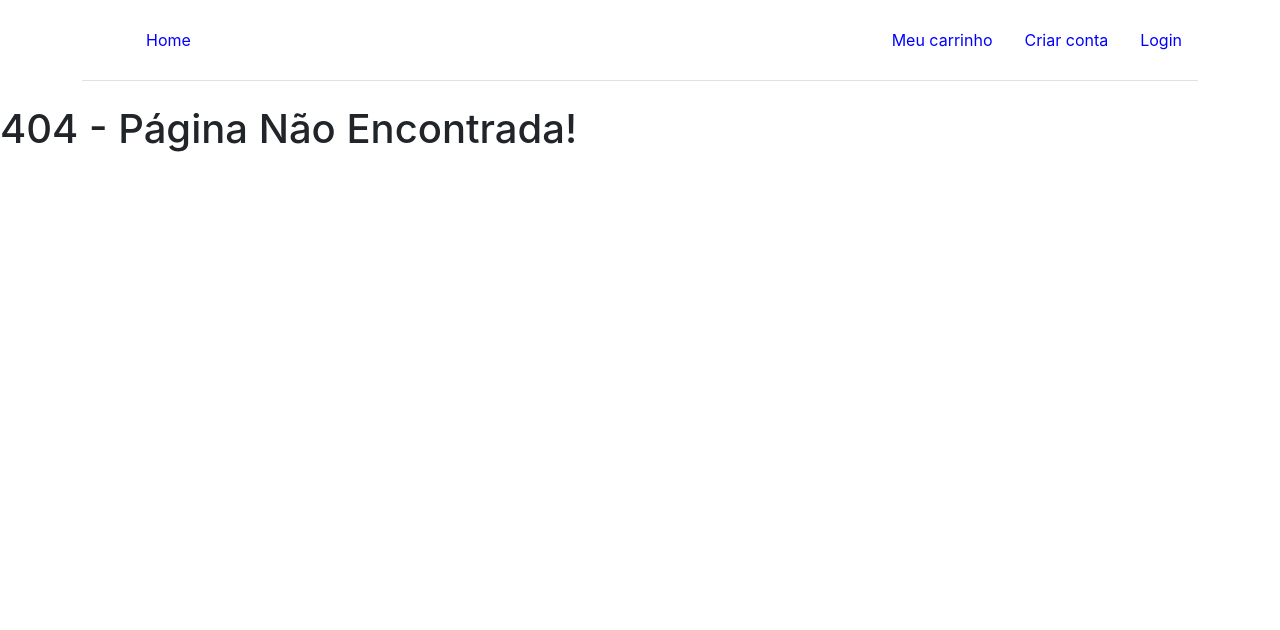
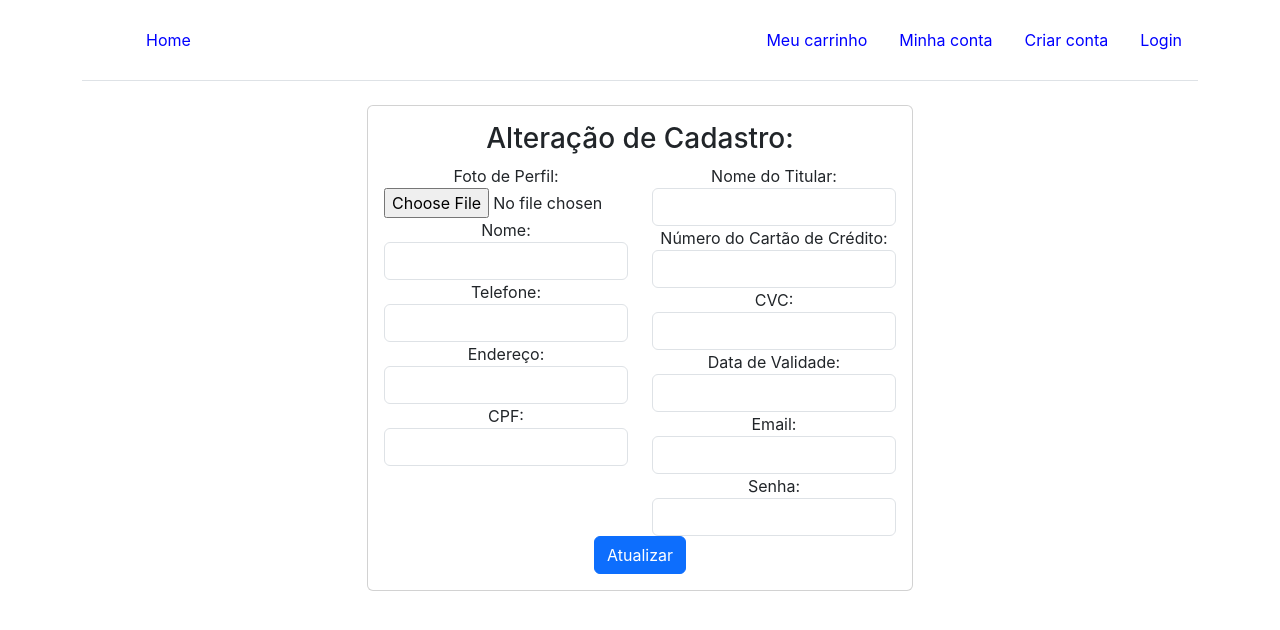
Before and after one commit to ghgarayo/petshop, a React (Create React App) app in the folder frontend/: page /alteracao in a window 1280 px wide. Before the commit this address had no page. Shown: the top 630 px of the page. Built offline with nearby package versions, Linux system fonts and the light colour scheme; no server answers; the HTML template or start-up script is replaced by a standard one.

Commit message:
Adicionado opção de editar perfil

```diff
--- a/frontend/src/RoutesConfig.js
+++ b/frontend/src/RoutesConfig.js
@@ -4,7 +4,7 @@ import Login from './pages/Login';
 import Cliente from './pages/Cliente';
 import PaginaInicial from './pages/inicial';
 import Carrinho from './pages/Carrinho';
-
+import AlteracaoCadastro from './components/Alteracadastro';
 export default function RoutesConfig() {
   return (
 
@@ -14,6 +14,7 @@ export default function RoutesConfig() {
       <Route path="/cliente" element={<Cliente />} />
       <Route path="/login" element={<Login />} />
       <Route path="/carrinho" element={<Carrinho />} />
+      <Route path="/alteracao" element={<AlteracaoCadastro />} />
       <Route path="*" element={<h1>404 - Página Não Encontrada!</h1>} />
     </Routes>
 
--- /dev/null
+++ b/frontend/src/components/Alteracadastro/index.js
@@ -0,0 +1,205 @@
+import React, { useState, useEffect } from 'react';
+import api from '../../services/api';
+
+export default function AlteracaoCadastro() {
+  const [avatar, setAvatar] = useState(null);
+  const [nomeCompleto, setNomeCompleto] = useState('');
+  const [telefone, setTelefone] = useState('');
+  const [endereco, setEndereco] = useState('');
+  const [cpf, setCpf] = useState('');
+  const [email, setEmail] = useState('');
+  const [senha, setSenha] = useState('');
+  const [cardHolderName, setCardHolderName] = useState('');
+  const [cardNumber, setCardNumber] = useState('');
+  const [cvc, setCvc] = useState('');
+  const [expirationDate, setExpirationDate] = useState('');
+
+  useEffect(() => {
+    // Simulando a obtenção dos dados do usuário da API
+    const fetchUserData = async () => {
+      try {
+        const response = await api.get('/customer/${id}');
+        const userData = response.data;
+
+        setNomeCompleto(userData.nomeCompleto);
+        setTelefone(userData.telefone);
+        setEndereco(userData.endereco);
+        setCpf(userData.cpf);
+        setEmail(userData.email);
+        setCardHolderName(userData.cardHolderName);
+        setCardNumber(userData.cardNumber);
+        setCvc(userData.cvc);
+        setExpirationDate(userData.expirationDate);
+      } catch (error) {
+        console.error(error);
+        alert('Ocorreu um erro ao buscar os dados do usuário! Veja no console.');
+      }
+    };
+
+    fetchUserData();
+  }, []);
+
+  const handleSubmit = async (event) => {
+    event.preventDefault();
+
+    if (email.indexOf('@') === -1) {
+      alert('O campo de email deve conter o caractere "@"');
+      return;
+    }
+
+    try {
+      const formData = new FormData();
+      formData.append('avatar', avatar ? avatar : '');
+      formData.append('nomeCompleto', nomeCompleto);
+      formData.append('telefone', telefone);
+      formData.append('endereco', endereco);
+      formData.append('cpf', cpf);
+      formData.append('email', email);
+      formData.append('senha', senha);
+      formData.append('cardHolderName', cardHolderName);
+      formData.append('cardNumber', cardNumber);
+      formData.append('cvc', cvc);
+      formData.append('expirationDate', expirationDate);
+
+      await api.put('/customer', formData, {
+        headers: {
+          'Content-Type': 'multipart/form-data',
+        },
+      });
+
+      alert(`O usuário ${nomeCompleto} foi atualizado com sucesso!`);
+    } catch (error) {
+      console.error(error);
+      alert('Ocorreu um erro ao atualizar o usuário! Veja no console.');
+    }
+  };
+
+  return (
+    <div className="container text-center">
+      <div className="row">
+        <div className="col-md-6 offset-md-3">
+          <div className="card">
+            <div className="card-body">
+              <h3 className="card-title">Alteração de Cadastro:</h3>
+
+              <form onSubmit={handleSubmit}>
+                <div className="row">
+                  <div className="col-md-6">
+                    <div className="form-group">
+                      <label>Foto de Perfil:</label>
+                      <input
+                        type="file"
+                        className="form-control-file"
+                        accept="image/*"
+                        onChange={(e) => setAvatar(e.target.files[0])}
+                      />
+                    </div>
+                    <div className="form-group">
+                      <label>Nome:</label>
+                      <input
+                        type="text"
+                        className="form-control"
+                        value={nomeCompleto}
+                        onChange={(e) => setNomeCompleto(e.target.value)}
+                      />
+                    </div>
+                    <div className="form-group">
+                      <label>Telefone:</label>
+                      <input
+                        type="number"
+                        className="form-control"
+                        value={telefone}
+                        onChange={(e) => setTelefone(e.target.value)}
+                      />
+                    </div>
+                    <div className="form-group">
+                      <label>Endereço:</label>
+                      <input
+                        type="text"
+                        className="form-control"
+                        value={endereco}
+                        onChange={(e) => setEndereco(e.target.value)}
+                      />
+                    </div>
+                    <div className="form-group">
+                      <label>CPF:</label>
+                      <input
+                        type="text"
+                        className="form-control"
+                        value={cpf}
+                        onChange={(e) => setCpf(e.target.value)}
+                        maxLength={11} // Limite de 11 caracteres (incluindo máscara)
+                      />
+                    </div>
+                  </div>
+                  <div className="col-md-6">
+                    <div className="form-group">
+                      <label>Nome do Titular:</label>
+                      <input
+                        type="text"
+                        className="form-control"
+                        value={cardHolderName}
+                        onChange={(e) => setCardHolderName(e.target.value)}
+                      />
+                    </div>
+                    <div className="form-group">
+                      <label>Número do Cartão de Crédito:</label>
+                      <input
+                        type="text"
+                        className="form-control"
+                        value={cardNumber}
+                        onChange={(e) => setCardNumber(e.target.value)}
+                        maxLength={20} // Limite de 20 caracteres (incluindo máscara)
+                      />
+                    </div>
+                    <div className="form-group">
+                      <label>CVC:</label>
+                      <input
+                        type="text"
+                        className="form-control"
+                        value={cvc}
+                        onChange={(e) => setCvc(e.target.value)}
+                        maxLength={3} // Limite de 3 caracteres (incluindo máscara)
+                      />
+                    </div>
+                    <div className="form-group">
+                      <label>Data de Validade:</label>
+                      <input
+                        type="text"
+                        className="form-control"
+                        value={expirationDate}
+                        onChange={(e) => setExpirationDate(e.target.value)}
+                        maxLength={5} // Limite de 5 caracteres (incluindo máscara)
+                      />
+                    </div>
+                    <div className="form-group">
+                      <label>Email:</label>
+                      <input
+                        type="email"
+                        className="form-control"
+                        value={email}
+                        onChange={(e) => setEmail(e.target.value)}
+                      />
+                    </div>
+                    <div className="form-group">
+                      <label>Senha:</label>
+                      <input
+                        type="password"
+                        className="form-control"
+                        value={senha}
+                        onChange={(e) => setSenha(e.target.value)}
+                      />
+                    </div>
+                  </div>
+                </div>
+                <button type="submit" className="btn btn-primary">
+                  Atualizar
+                </button>
+              </form>
+            </div>
+          </div>
+        </div>
+      </div>
+    </div>
+  );
+}
--- a/frontend/src/components/Header/index.js
+++ b/frontend/src/components/Header/index.js
@@ -20,6 +20,11 @@ export default function Header() {
                         </Link>
                     </li>
                     <li>
+                        <Link className="nav-link custom-button" to="/alteracao">
+                            Minha conta
+                        </Link>
+                    </li>
+                    <li>
                         <Link className="nav-link custom-button" to="/cliente">
                             Criar conta
                         </Link>
```
Also changed, not shown: frontend/src/pages/AlteraCadastro.js (added, +14 -0 lines).
